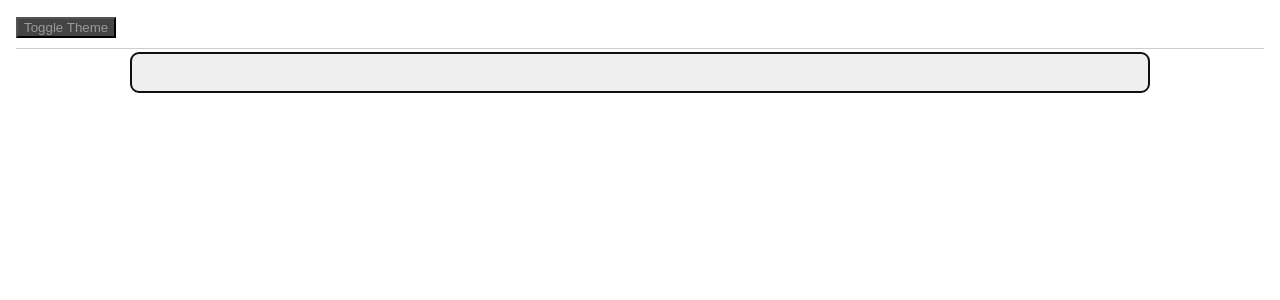
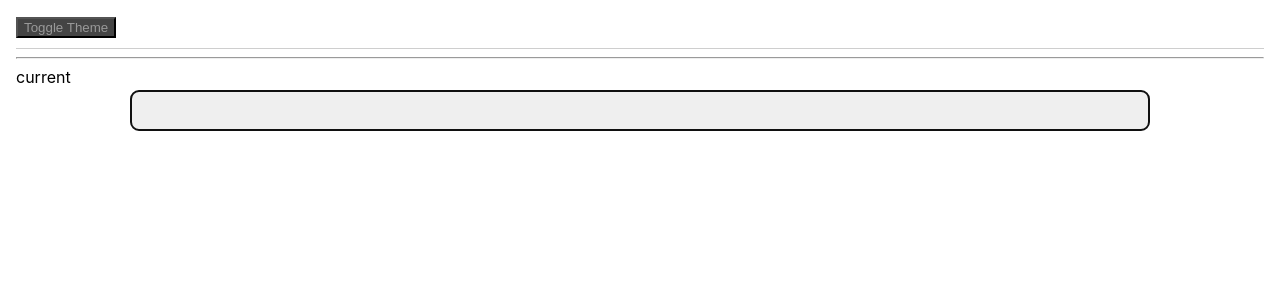
Before and after one commit to isubham/notebook, a React (Create React App) app: page / in a window 1280 px wide. Shown: the top 300 px of the page. Built offline with nearby package versions, Linux system fonts and the light colour scheme.

Commit message:
events for blog-cell

```diff
--- a/package.json
+++ b/package.json
@@ -8,10 +8,12 @@
     "@testing-library/user-event": "^13.5.0",
     "immutable": "^4.0.0",
     "jest": "^27.4.7",
+    "lodash.debounce": "^4.0.8",
     "prettier": "^2.5.1",
     "prop-types": "^15.8.1",
     "react": "^17.0.2",
     "react-dom": "^17.0.2",
+    "react-hotkeys": "^2.0.0",
     "react-scripts": "5.0.0",
     "web-vitals": "^2.1.2"
   },
--- a/src/App.js
+++ b/src/App.js
@@ -2,6 +2,7 @@ import './App.css'
 import { BlogCells } from './components/blog-cells'
 import { ThemeProvider } from './providers/ThemeProvider'
 import { Toolbar } from './components/toolbar'
+// import { Versions } from './components/versions'
 
 function App () {
   return (
@@ -9,6 +10,7 @@ function App () {
       <ThemeProvider >
         <Toolbar />
         <BlogCells />
+        {/* <Versions /> */}
       </ThemeProvider>
     </div>
   )
--- a/src/components/blog-cell/index.css
+++ b/src/components/blog-cell/index.css
@@ -12,3 +12,14 @@
 .invisible{
   visibility: hidden;
 }
+
+.dark.blog-cell {
+  background-color: #444444;
+  color: #999999;
+  border: 1px solid #999999;
+}
+
+.light.blog-cell {
+  background-color: #efefef;
+  border: 1px solid #fefefe;
+}
--- a/src/components/blog-cell/index.js
+++ b/src/components/blog-cell/index.js
@@ -1,18 +1,37 @@
-import { useContext, useState } from 'react'
+import { useCallback, useContext, useMemo, useState } from 'react'
 import { ThemeContext } from '../../providers/ThemeProvider'
 import PropTypes from 'prop-types'
 import './index.css'
+import { List, Map } from 'immutable'
+import { guid } from '../../utils/guuid'
+import debounce from 'lodash.debounce'
 
-export const BlogCell = ({ addCell, pos, pointer, onValueChange }) => {
+export const BlogCell = ({ addCell, pos, pointer }) => {
   const { theme } = useContext(ThemeContext)
 
-  const [value, setValue] = useState({ html: '', text: '' })
+  const buildVersion = (value) => Map({value: Map(value), on: guid()})
 
-  const _changeListener = (event) => {
-    const [text, html] = [event.target.innerText, event.target.innerHTML]
-    setValue({ text: text, html: html })
-    onValueChange(value)
+  const [versions, setVersions] = useState(List())
+
+  const newBlogCellModel = ({html, text}) => Map({
+    html: html || '',
+    text: text || '',
+    })
+
+
+  const [value, setValue] = useState(newBlogCellModel('', ''))
+
+  const _changeListener = ({target: {innerHTML, innerText}}) => {
+    const newVersion = versions.push(buildVersion({html: innerHTML, text: innerText}))
+    setVersions(newVersion)
+
+    const newValue = value
+      .set('html', innerHTML)
+      .set('text', innerText)
+    setValue(newValue)
   }
+
+  const slowedChangedListener = useCallback(debounce(_changeListener, 400), [versions])
 
   const _handleKeyDown = (event) => {
     if (event.key === 'Enter') {
@@ -21,12 +40,30 @@ export const BlogCell = ({ addCell, pos, pointer, onValueChange }) => {
     }
   }
 
+  const showVersions = (versions) => {
+    return <>
+    {versions.map((version, index) => {
+      return <div key={version.get('on')}><b>version {index}</b> {showValue(version.get('value'))}</div>
+    })}</>
+  }
+
+
+  const showValue = (value) => {
+    return <span>{value.get('text')}</span>
+  }
+
+
   return (
-    <div onInput={(event) => _changeListener(event)}
+    <div>
+    {showVersions(versions)}
+    <hr />
+    current {showValue(value)}
+    <div onInput={slowedChangedListener}
     ref={pointer}
     contentEditable="true"
     className={`blog-cell ${theme}`}
     onKeyDown={_handleKeyDown} ></div>
+    </div>
   )
 }
 
@@ -34,5 +71,4 @@ BlogCell.propTypes = {
   addCell: PropTypes.func,
   pos: PropTypes.number,
   pointer: PropTypes.object,
-  onValueChange: PropTypes.func
 }
--- a/src/components/blog-cells/index.js
+++ b/src/components/blog-cells/index.js
@@ -10,7 +10,7 @@ export const BlogCells = () => {
   const [cells, setCells] = useState(createListFromArray([newBlogCell(createRef())]))
   const [createdIndex, setCreatedIndex] = useState(0)
 
-  const addNewBlogCell = (cellPos, value) => {
+  const addNewBlogCell = (cellPos) => {
     const newlyCreatedIndex = cellPos + 1
     setCreatedIndex(newlyCreatedIndex)
     const newCells = insertInList(
@@ -27,11 +27,14 @@ export const BlogCells = () => {
     ref.current.focus()
   }, [createdIndex, cells])
 
+
   return (
     <div className={theme}>
       {(cells).map((value, index) => <BlogCell key={value.get('id')} pos={index}
+      value={value}
       pointer={getRef(value)}
-      addCell={(i) => addNewBlogCell(i)} />)}
+      addCell={(i) => addNewBlogCell(i)}
+      />)}
     </div>
   )
 }
--- a/src/components/blog-cells/logic.js
+++ b/src/components/blog-cells/logic.js
@@ -3,6 +3,6 @@ import { guid } from '../../utils/guuid'
 
 export const getRef = (value) => value.get('ref')
 
-export const newBlogCell = (ref) => Map({ ref: ref, value: '', id: guid() })
+export const newBlogCell = (ref) => Map({ ref: ref, value: '', id: guid(), versions: List([]) })
 export const createListFromArray = (value) => List(value)
 export const insertInList = ({ list, pos, value }) => list.insert(pos, value)
--- a/src/providers/ThemeProvider/index.css
+++ b/src/providers/ThemeProvider/index.css
@@ -7,15 +7,3 @@
   background-color: white;
   color: black;
 }
-
-
-.dark.blog-cell {
-  background-color: #444444;
-  color: #999999;
-  border: 1px solid #999999;
-}
-
-.light.blog-cell {
-  background-color: #efefef;
-  border: 1px solid #fefefe;
-}
--- a/src/providers/ThemeProvider/index.js
+++ b/src/providers/ThemeProvider/index.js
@@ -24,7 +24,10 @@ const ThemeProvider = ({ children }) => {
 }
 
 ThemeProvider.propTypes = {
-  children: PropTypes.object
+  children: PropTypes.oneOfType([
+    PropTypes.arrayOf(PropTypes.node),
+    PropTypes.node
+]).isRequired
 }
 
 export { ThemeProvider }
```
Also changed, not shown: src/components/versions/index.js (added, +26 -0 lines), src/components/versions/index.css (added), 1 other file (tests, documents, lock files or other folders).
